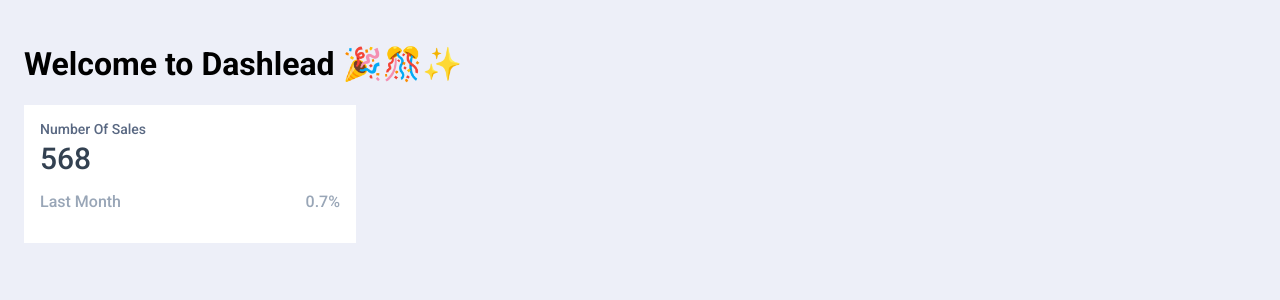
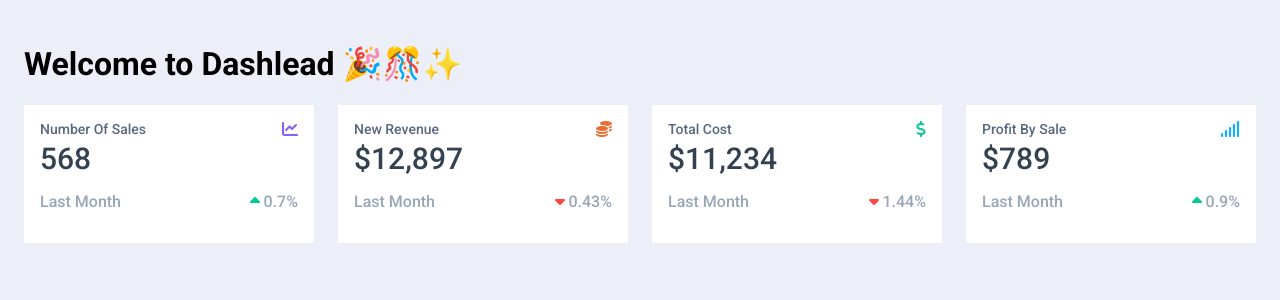
Before and after one commit to karthigayani/react-recap-day-07, a React (Create React App) app: page / in a window 1280 px wide. Shown: the top 300 px of the page. Built offline with nearby package versions, Linux system fonts and the light colour scheme.

Commit message:
added font awesome icons

```diff
--- a/src/App.css
+++ b/src/App.css
@@ -7,7 +7,7 @@
 .summary-box-container {
   background: hsl(0deg 0% 100%);
   /* height: 100px; */
-  width: 300px;
+  /* width: 300px; */
   padding: 16px;
 }
 
@@ -30,3 +30,44 @@
   margin: 0;
   font-weight: 500;
 }
+
+.summary-box-spec{
+  display: flex;
+  justify-content: space-between;
+}
+
+/* .summary-box-time-container > p {
+  color: hsl(214deg 17.24% 65.88%)
+} */
+
+/* .summary-box-list {
+  display: flex;
+  gap: 24px;
+  flex-wrap: wrap;
+} */
+
+.summary-box-list {
+  display: grid;
+  gap: 24px;
+  /* grid-template-columns: 1fr 2fr; */
+  /* grid-template-columns: 1fr 3fr; */
+  /* grid-template-columns: 1fr 1fr 1fr; */
+  /* grid-template-columns: 1fr 1fr;  */
+  grid-template-columns: 1fr;
+}
+
+/* >=500px */
+@media (min-width: 500px) {
+  .summary-box-list {
+    /* grid-template-columns: 1fr 1fr; */
+    grid-template-columns: repeat(2, 1fr);
+  }
+}
+
+/* >=1200px */
+@media (min-width: 1200px) {
+  .summary-box-list {
+    /* grid-template-columns: 1fr 1fr 1fr 1fr; */
+    grid-template-columns: repeat(4, 1fr);
+  }
+}
--- a/src/App.js
+++ b/src/App.js
@@ -1,5 +1,6 @@
 import './App.css';
-
+import { FontAwesomeIcon } from '@fortawesome/react-fontawesome'
+import { faCaretDown, faCaretUp, faChartLine, faCoins, faDollar, faSignal } from '@fortawesome/free-solid-svg-icons'
 function App() {
   // ---- js starts here ----
 
@@ -19,31 +20,103 @@
   return (
     <div>
       <h1>Welcome to Dashlead 🎉🎊✨</h1>
-      <SummaryBox />
+      {/* <SummaryBox /> */}
+      <SummaryBoxList />
     </div>
   );
 }
 
-function SummaryBox(){
-  const data = {
-    text:"Number Of Sales",
+function SummaryBoxList(){
+  const dataList = [
+    {
       number: 568,
       percent: 0.7,
+      icon: faChartLine,
+      text: "Number Of Sales",
+      time: "Last Month",
+      iconColor: "rgb(135, 96, 251)",
       performance: "up",
+      type: "count"
+    },
+    {
+      number: "12,897",
+      percent: 0.43,
+      icon: faCoins,
+      text: "New Revenue",
       time: "Last Month",
-    // type: "money",
-    type: "number",
+      iconColor: "#eb6f33",
+      performance: "down",
+      type: "money"
+    },
+    {
+      number: "11,234",
+      percent: 1.44,
+      icon: faDollar,
+      text: "Total Cost",
+      time: "Last Month",
+      iconColor: "#03c895",
+      performance: "down",
+      type: "money"
+    },
+    {
+      number: "789",
+      percent: 0.9,
+      icon: faSignal,
+      text: "Profit By Sale",
+      time: "Last Month",
+      iconColor: "#01b8ff",
+      performance: "up",
+      type: "money"
     }
+  ];
+
+  return (
+    <div className="summary-box-list">
+      {dataList.map((dt) => (
+        // <SummaryBox/>
+        <SummaryBox data={dt}/>
+      ))}
+    </div>
+  );
+}
+// Object destructuring
+function SummaryBox({data}){
+  // const data = {
+  //   text:"Number Of Sales",
+  //   number: 568,
+  //   percent: 0.7,
+  //   performance: "up",
+  //   time: "Last Month",
+  //   // type: "money",
+  //   type: "count",
+  //   icon: faChartLine,
+  //   iconColor: "hsl(255deg 94% 68%)",
+  // }
   return (
     <div className="summary-box-container">
+      <div className="summary-box-spec">
         <p className="summary-box-text">{data.text}</p>
+        {/* <FontAwesomeIcon icon={faChartLine} /> */}
+        {/* <FontAwesomeIcon style={{color:"deepskyblue"}} icon={faChartLine} /> */}
+        <FontAwesomeIcon style={{color: data.iconColor}} icon={data.icon} />
+      </div>
       <h2 className="summary-box-number">
         {data.type === "money" ? "$" : null}
         {data.number}
         </h2>
       <div className="summary-box-time-container">
         <p>{data.time}</p>
-        <p>{data.percent}%</p>
+        <p>
+          <FontAwesomeIcon
+            style={{
+              // color: data.performance === "up" ? "green" : "red"
+              color: data.performance === "up" ? "hsl(164deg 97% 40%)" : "hsl(3deg 99% 62%)"
+            }}
+            icon={data.performance === "up" ? faCaretUp : faCaretDown}
+          />
+          {" "}
+          {data.percent}%
+        </p>
       </div>
     </div>
   );
```
Also changed, not shown: src/notes.md (+3 -1 lines). Lines whose indentation alone changed are shown as unchanged.
